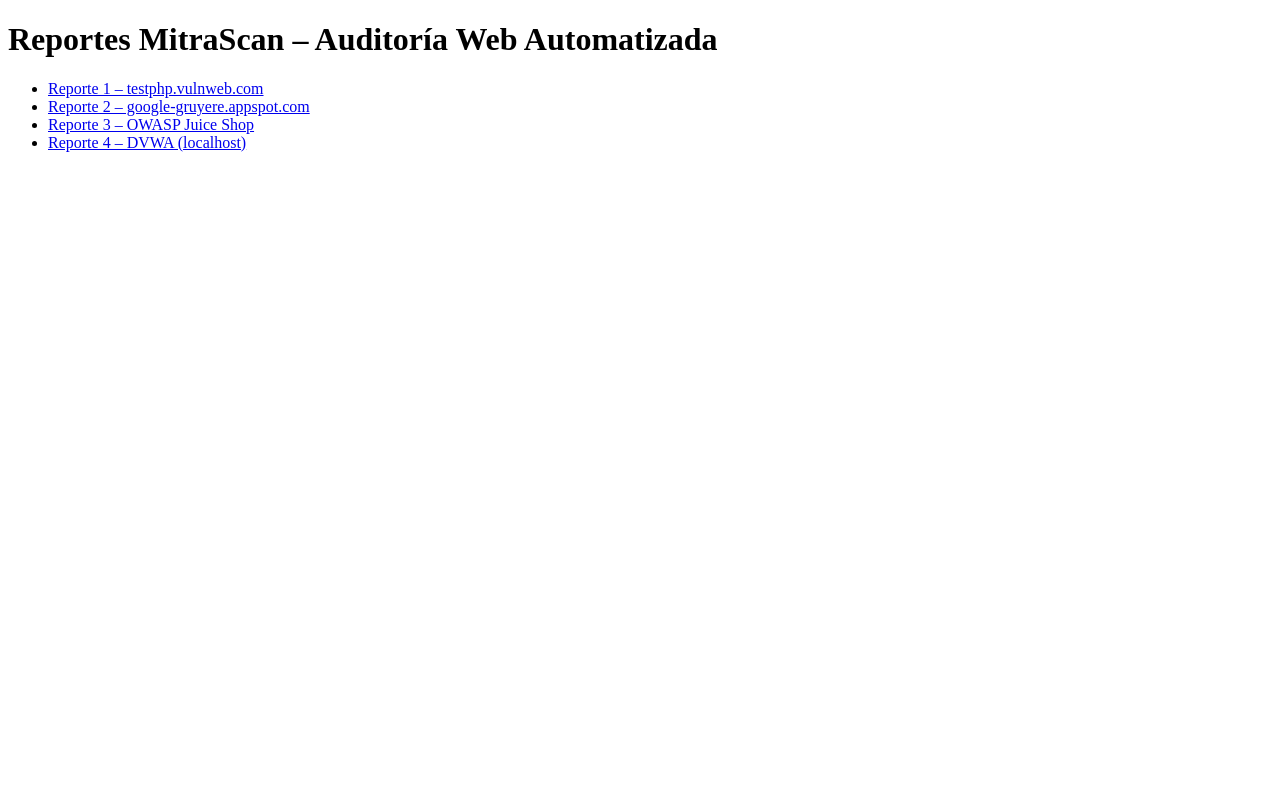
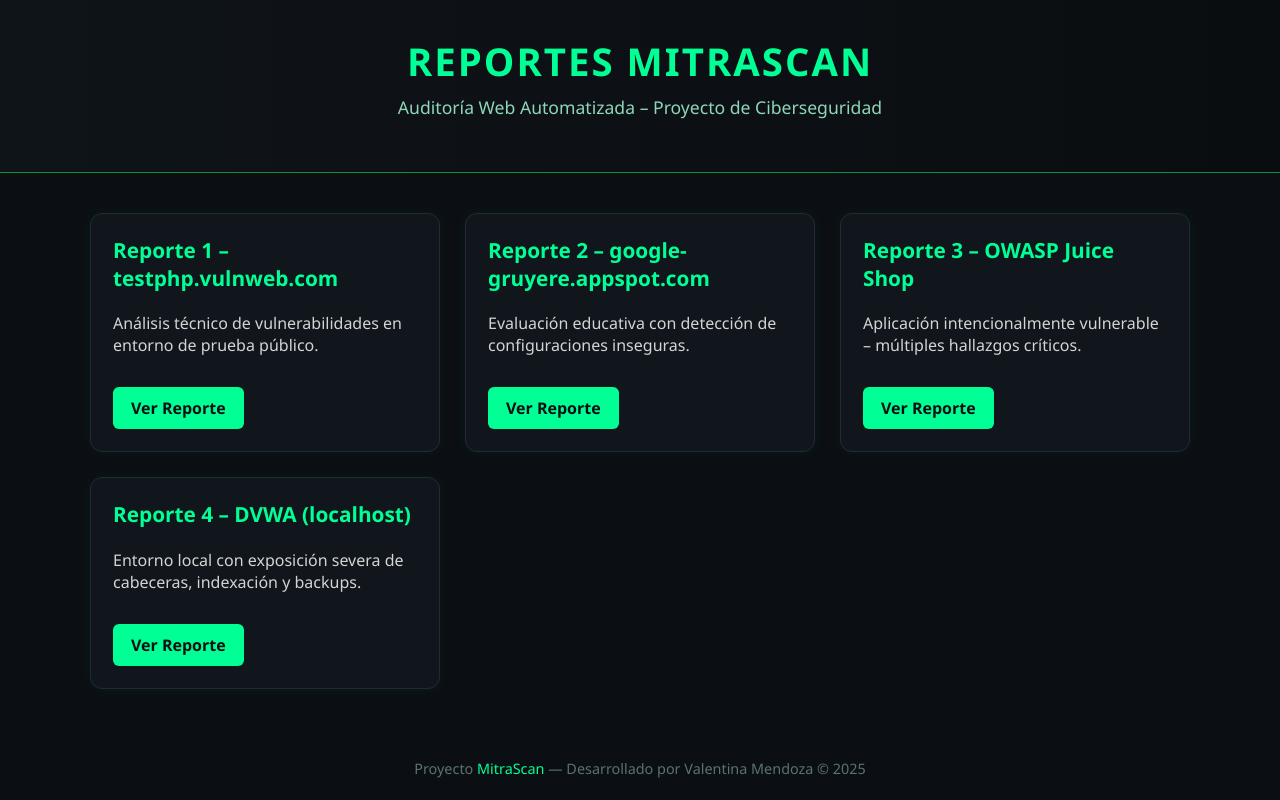
Before and after one commit to s0l322/mitrascan-reports, a plain HTML site: page index.html in a window 1280 px wide. Drawn offline with Linux system fonts and the light colour scheme.

Commit message:
Update index.html

```diff
--- a/index.html
+++ b/index.html
@@ -2,15 +2,138 @@
 <html lang="es">
 <head>
     <meta charset="UTF-8">
-    <title>Reportes MitraScan</title>
+    <meta name="viewport" content="width=device-width, initial-scale=1.0">
+    <title>Reportes MitraScan – Auditoría Web Automatizada</title>
+
+    <style>
+        body {
+            margin: 0;
+            padding: 0;
+            font-family: "Segoe UI", Roboto, sans-serif;
+            background-color: #0b0f13;
+            color: #d4d4d4;
+        }
+
+        header {
+            background: linear-gradient(90deg, #0f1419, #0a0d10);
+            padding: 35px 20px;
+            text-align: center;
+            border-bottom: 1px solid #0f8f3c;
+        }
+
+        header h1 {
+            color: #00ff95;
+            font-size: 2.4rem;
+            margin: 0;
+            text-transform: uppercase;
+            letter-spacing: 2px;
+        }
+
+        header p {
+            color: #8fd6b8;
+            margin-top: 8px;
+            font-size: 1.1rem;
+        }
+
+        .container {
+            max-width: 1100px;
+            margin: 40px auto;
+            padding: 0 20px;
+            display: grid;
+            grid-template-columns: repeat(auto-fit, minmax(260px, 1fr));
+            gap: 25px;
+        }
+
+        .card {
+            background-color: #11161c;
+            border: 1px solid #1f2b36;
+            border-radius: 12px;
+            padding: 22px;
+            transition: 0.25s ease-in-out;
+            box-shadow: 0 0 12px rgba(0,255,149,0.05);
+        }
+
+        .card:hover {
+            border-color: #00ff95;
+            box-shadow: 0 0 18px rgba(0,255,149,0.25);
+            transform: translateY(-4px);
+        }
+
+        .card h3 {
+            margin-top: 0;
+            color: #00ff95;
+            font-size: 1.3rem;
+        }
+
+        .btn {
+            display: inline-block;
+            margin-top: 15px;
+            padding: 10px 18px;
+            background-color: #00ff95;
+            color: #0b0f13;
+            text-decoration: none;
+            font-weight: bold;
+            border-radius: 6px;
+            transition: 0.25s ease-in-out;
+        }
+
+        .btn:hover {
+            background-color: #0af78d;
+            box-shadow: 0 0 12px rgba(0,255,149,0.45);
+        }
+
+        footer {
+            margin-top: 50px;
+            padding: 20px;
+            text-align: center;
+            color: #5b7270;
+            font-size: 0.9rem;
+        }
+
+        footer span {
+            color: #00ff95;
+        }
+    </style>
 </head>
+
 <body>
-    <h1>Reportes MitraScan – Auditoría Web Automatizada</h1>
-    <ul>
-        <li><a href="MitraScan_Report_20251204_185400.html">Reporte 1 – testphp.vulnweb.com</a></li>
-        <li><a href="MitraScan_Report_20251204_193515.html">Reporte 2 – google-gruyere.appspot.com</a></li>
-        <li><a href="MitraScan_Report_20251204_195709.html">Reporte 3 – OWASP Juice Shop</a></li>
-        <li><a href="MitraScan_Report_20251204_185101.html">Reporte 4 – DVWA (localhost)</a></li>
-    </ul>
+
+    <header>
+        <h1>Reportes MitraScan</h1>
+        <p>Auditoría Web Automatizada – Proyecto de Ciberseguridad</p>
+    </header>
+
+    <div class="container">
+
+        <div class="card">
+            <h3>Reporte 1 – testphp.vulnweb.com</h3>
+            <p>Análisis técnico de vulnerabilidades en entorno de prueba público.</p>
+            <a class="btn" href="MitraScan_Report_20251204_185400.html">Ver Reporte</a>
+        </div>
+
+        <div class="card">
+            <h3>Reporte 2 – google-gruyere.appspot.com</h3>
+            <p>Evaluación educativa con detección de configuraciones inseguras.</p>
+            <a class="btn" href="MitraScan_Report_20251204_193515.html">Ver Reporte</a>
+        </div>
+
+        <div class="card">
+            <h3>Reporte 3 – OWASP Juice Shop</h3>
+            <p>Aplicación intencionalmente vulnerable – múltiples hallazgos críticos.</p>
+            <a class="btn" href="MitraScan_Report_20251204_195709.html">Ver Reporte</a>
+        </div>
+
+        <div class="card">
+            <h3>Reporte 4 – DVWA (localhost)</h3>
+            <p>Entorno local con exposición severa de cabeceras, indexación y backups.</p>
+            <a class="btn" href="MitraScan_Report_20251204_185101.html">Ver Reporte</a>
+        </div>
+
+    </div>
+
+    <footer>
+        Proyecto <span>MitraScan</span> — Desarrollado por Valentina Mendoza © 2025
+    </footer>
+
 </body>
 </html>
```
